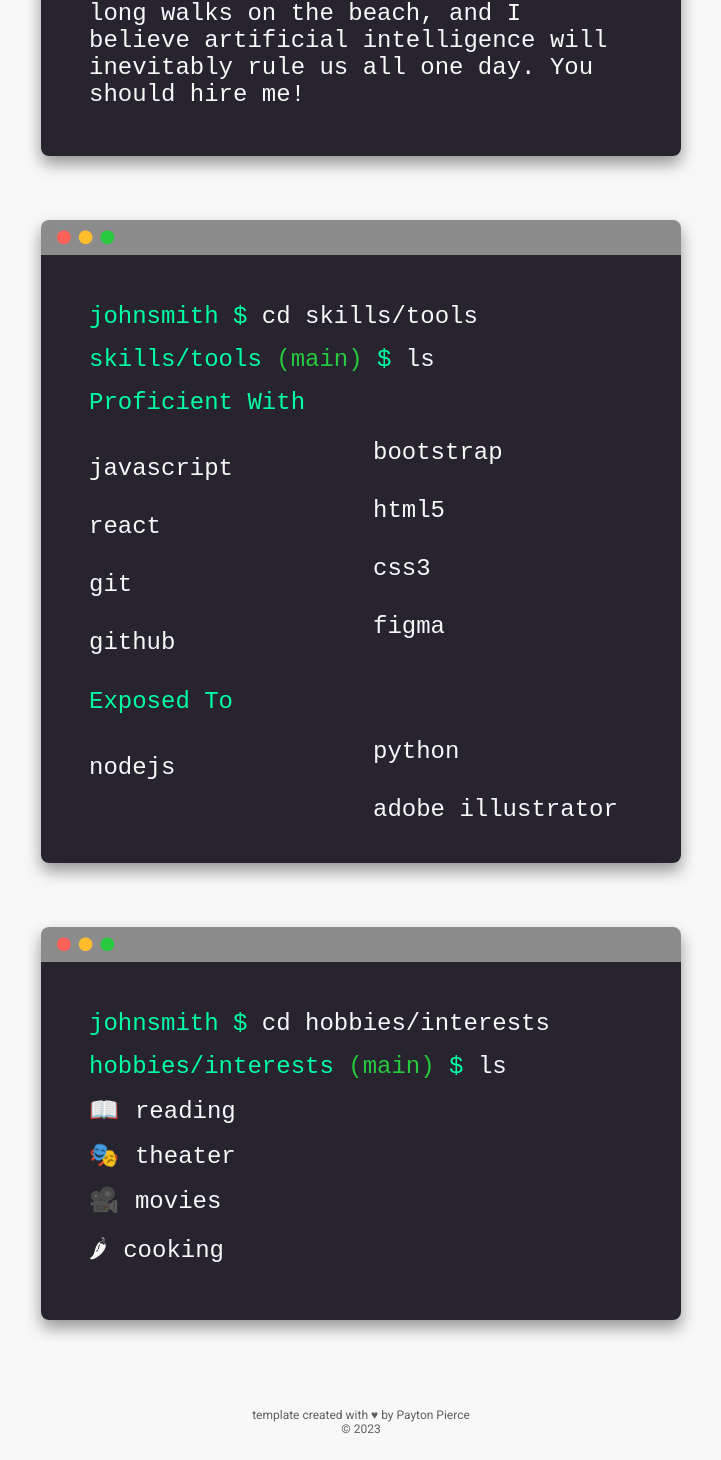
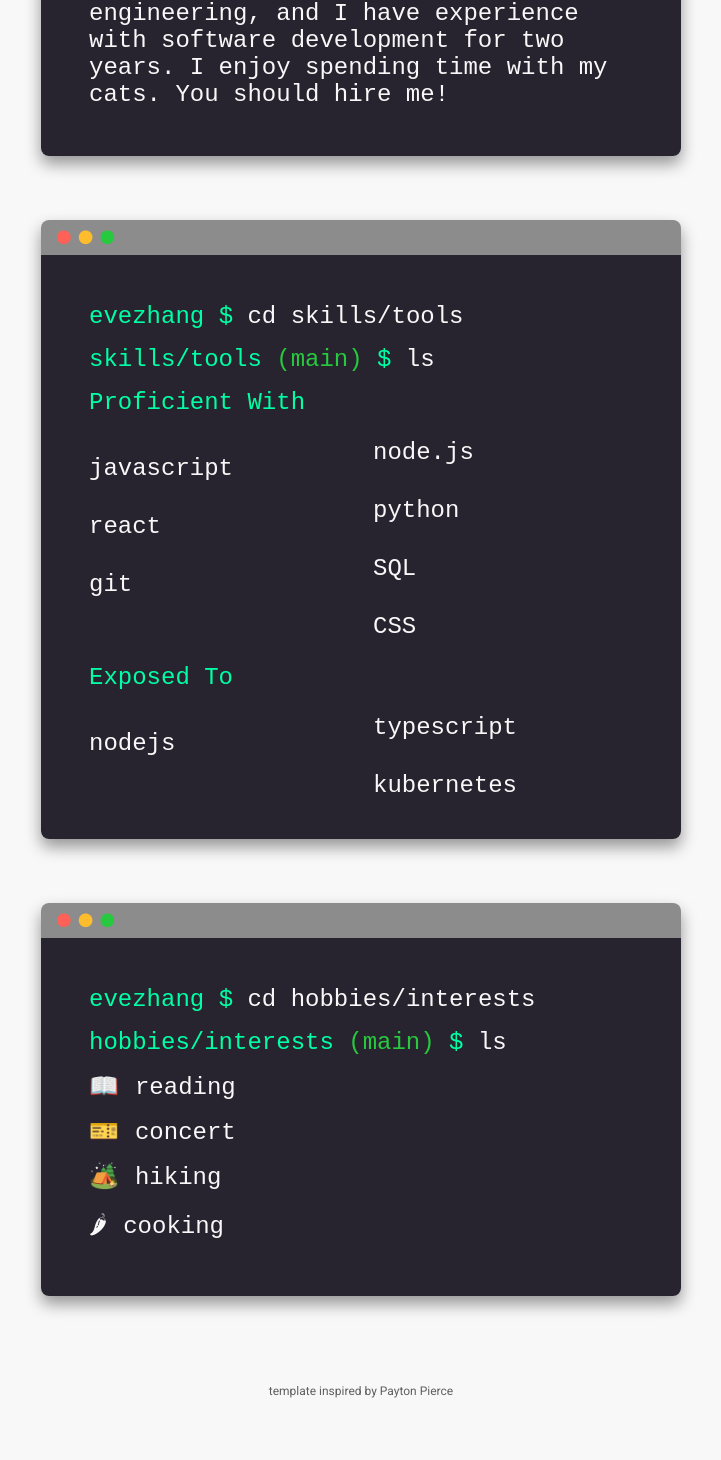
Before and after one commit to sharsdylow/evezhang.gitlab.io, a React (Create React App) app: page /about in a window 1280 px wide. Shown: the part 312-1772 px from the top of the page, without its empty margins (279-1000 px from the left). After the commit the page ends 1734 px from the top, so only its background shows below. Built offline with nearby package versions, Linux system fonts and the light colour scheme; the HTML template or start-up script is replaced by a standard one.

Commit message:
change basic infos

```diff
--- a/package.json
+++ b/package.json
@@ -1,5 +1,5 @@
 {
-  "name": "portfolioTemplate",
+  "name": "portfoliotemplate",
   "version": "2.0.0",
   "private": true,
   "dependencies": {
--- a/src/components/BaseLayout.js
+++ b/src/components/BaseLayout.js
@@ -49,8 +49,7 @@ export default function BaseLayout() {
             <Grid item>
                <Box component={'footer'} display={'flex'} flexDirection={'column'} alignItems={'center'}
                   py={'1.5rem'} sx={{ opacity: 0.7 }} width={'100%'}>
-                  <p>template created with &hearts; by <a href={'https://paytonpierce.dev'}>Payton Pierce</a></p>
-                  <p>&copy; 2023</p>
+                  <p>template inspired by <a href={'https://paytonpierce.dev'}>Payton Pierce</a></p>
                </Box>
             </Grid>
          </Grid>
--- a/src/info/Info.js
+++ b/src/info/Info.js
@@ -27,66 +27,60 @@ of what each of the values mean.
  */
 
 export const info = {
-    firstName: "John",
-    lastName: "Smith",
-    initials: "js", // the example uses first and last, but feel free to use three or more if you like.
+    firstName: "Eve",
+    lastName: "Zhang",
+    initials: "EZ", // the example uses first and last, but feel free to use three or more if you like.
     position: "a Full Stack Developer",
     selfPortrait: self, // don't change this unless you want to name your self-portrait in the "img" folder something else!
     gradient: `-webkit-linear-gradient(135deg, ${colors})`, // don't change this either
     baseColor: colors[0],
     miniBio: [ // these are just some "tidbits" about yourself. You can look at mine https://paytonjewell.github.io/#/ for an example if you'd like
         {
-            emoji: '☕',
-            text: 'fueled by coffee'
+            emoji: '🐱',
+            text: 'Cat lover'
         },
         {
             emoji: '🌎',
-            text: 'based in the US'
+            text: 'Based in the Bay Area'
         },
         {
             emoji: "💼",
-            text: "Systems Engineer at Google"
+            text: "Looking for frontend/fullstack opportunities"
         },
         {
             emoji: "📧",
-            text: "johnsmith@gmail.com"
+            text: "xuyinz13@gmail.com"
         }
     ],
     socials: [
         {
-            link: "https://facebook.com",
-            icon: 'fa fa-facebook',
-            label: 'facebook'
-        },
-        {
-            link: "https://instagram.com",
+            link: "https://www.instagram.com/calipine_/",
             icon: 'fa fa-instagram',
             label: 'instagram'
         },
         {
-            link: "https://github.com",
+            link: "https://github.com/sharsdylow",
             icon: "fa fa-github",
             label: 'github'
         },
         {
-            link: "https://linkedin.com",
+            link: "https://www.linkedin.com/in/xuyinzhang/",
             icon: "fa fa-linkedin",
             label: 'linkedin'
         },
-        {
-            link: "https://twitter.com",
-            icon: "fa fa-twitter",
-            label: 'twitter'
-        }
+
 // Feel free to remove any of these that you don't have. I'll write an FAQ on how to add new ones later, let me know if you have a request for an icon!
 // Just change the links so that they lead to your social profiles.
 
     ],
-    bio: "Hello! I'm John. I'm a systems engineer for Google. I studied CompSci at Harvard, I enjoy long walks on the beach, and I believe artificial intelligence will inevitably rule us all one day. You should hire me!",
+    bio: "Hello! I'm Eve. I'm a master student graduated from UC Irvine recently. \
+    I studied computer engineering, and I have experience with software development for two years. \
+    I enjoy spending time with my cats. \
+    You should hire me!",
     skills:
         {
-            proficientWith: ['javascript', 'react', 'git', 'github', 'bootstrap', 'html5', 'css3', 'figma'],
-            exposedTo: ['nodejs', 'python', 'adobe illustrator']
+            proficientWith: ['javascript', 'react', 'git', 'node.js', 'python', 'SQL', 'CSS'],
+            exposedTo: ['nodejs', 'typescript', 'kubernetes']
         }
     ,
     hobbies: [
@@ -95,12 +89,12 @@ export const info = {
             emoji: '📖'
         },
         {
-            label: 'theater',
-            emoji: '🎭'
+            label: 'concert',
+            emoji: '🎫'
         },
         {
-            label: 'movies',
-            emoji: '🎥'
+            label: 'hiking',
+            emoji: '🏕️'
         },
         {
             label: 'cooking',
```
